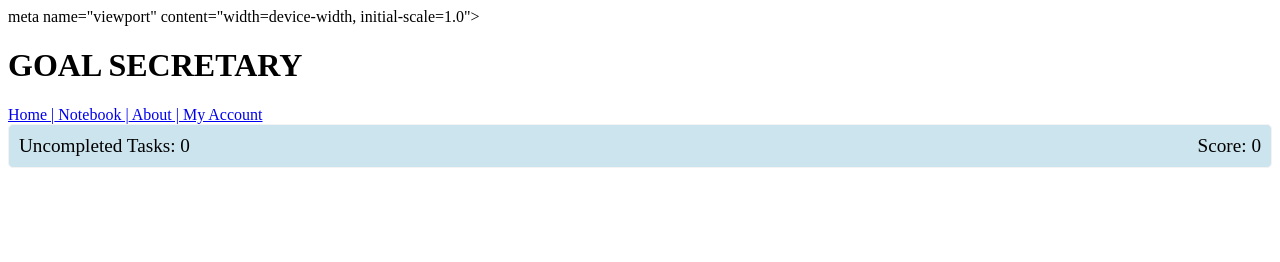
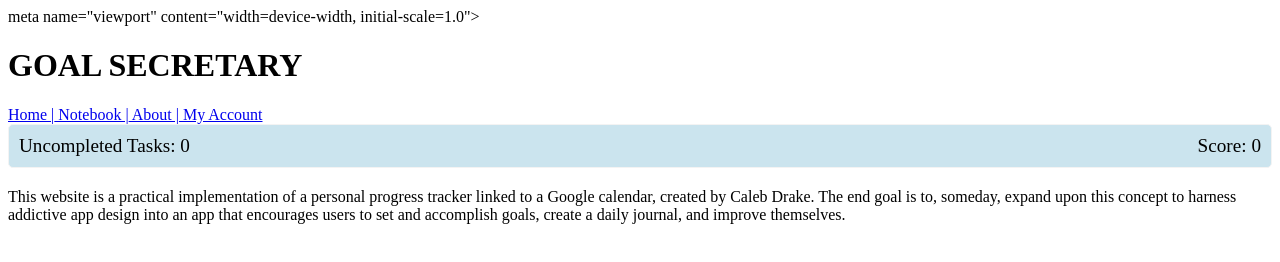
Before and after one commit to CaDragon1/startup, a plain HTML site: page src/html/about.html in a window 1280 px wide. Drawn offline with Linux system fonts and the light colour scheme.

Commit message:
Added about text

```diff
--- a/src/html/about.html
+++ b/src/html/about.html
@@ -38,5 +38,10 @@
             <div class="status-item" id="score">Score: 0</div>
         </div>
 
+        <div class="about-website">This website is a practical implementation of a personal progress tracker linked to a Google calendar, created by Caleb Drake.
+            The end goal is to, someday, expand upon this concept to harness addictive app design into an app that encourages users to set and accomplish goals,
+            create a daily journal, and improve themselves.
+        </div>
+
     </body>
 </html>
```
